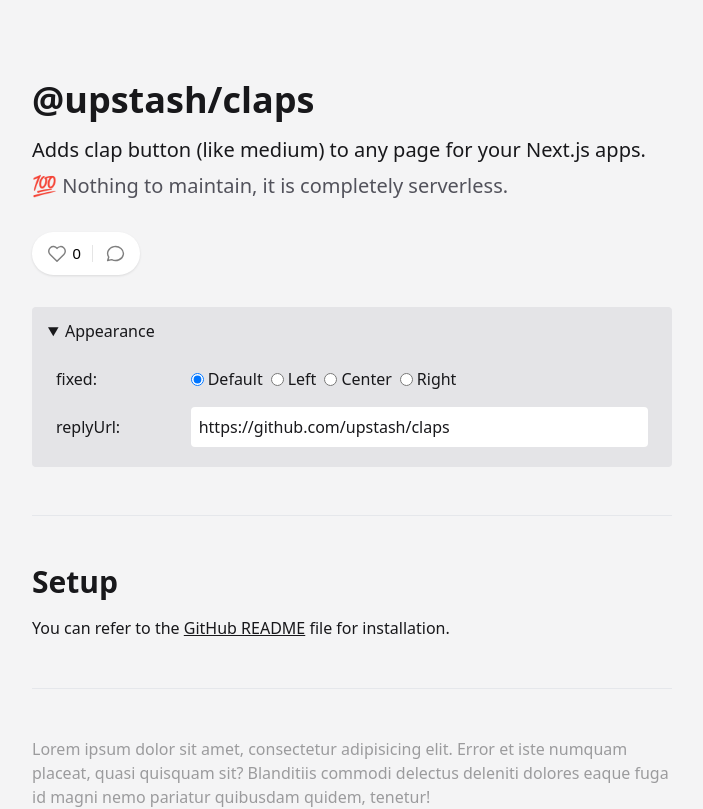
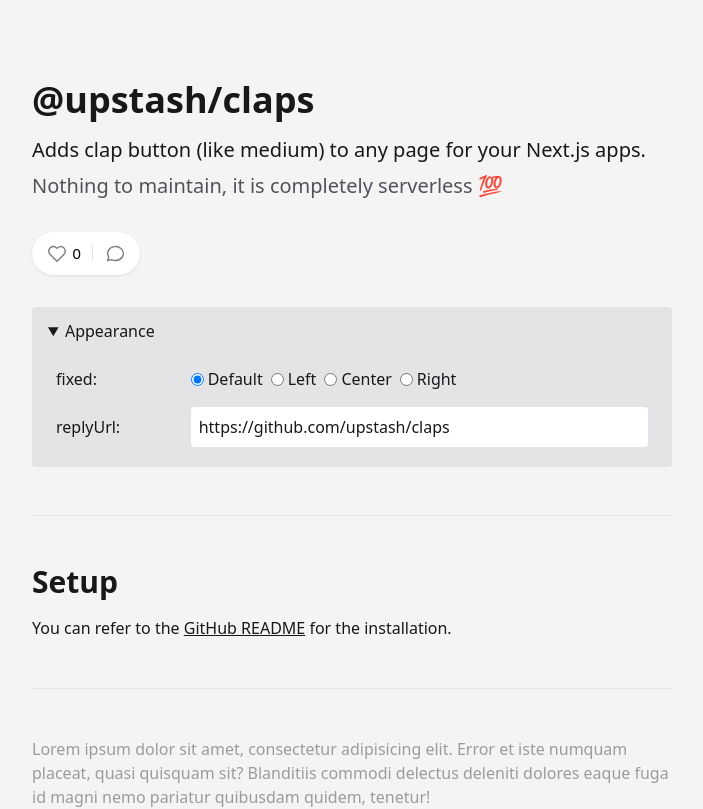
Before and after one commit to upstash/claps, a Next.js app: page / in a window 1280 px wide. Shown: the top 809 px of the page, without its empty margins (288-991 px from the left). Built offline with nearby package versions, Linux system fonts and the light colour scheme; no server answers.

Commit message:
fix typo

```diff
--- a/pages/index.tsx
+++ b/pages/index.tsx
@@ -29,7 +29,7 @@
             Adds clap button (like medium) to any page for your Next.js apps.
           </h4>
           <p className="mt-2 text-xl text-zinc-600">
-            💯 Nothing to maintain, it is completely serverless.
+            Nothing to maintain, it is completely serverless 💯
           </p>
         </header>
 
@@ -92,7 +92,7 @@
           >
             GitHub README
           </a>{" "}
-          file for installation.
+          for the installation.
         </p>
 
         <hr className="my-12" />
```
Also changed, not shown: 1 other file (tests, documents, lock files or other folders).
